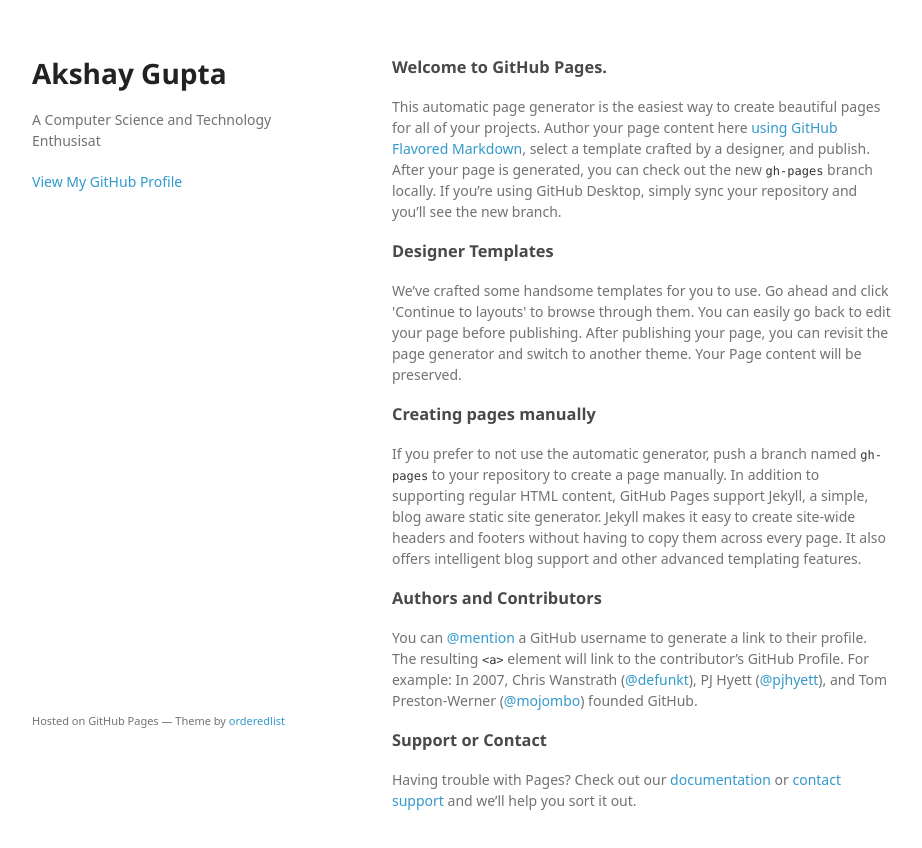
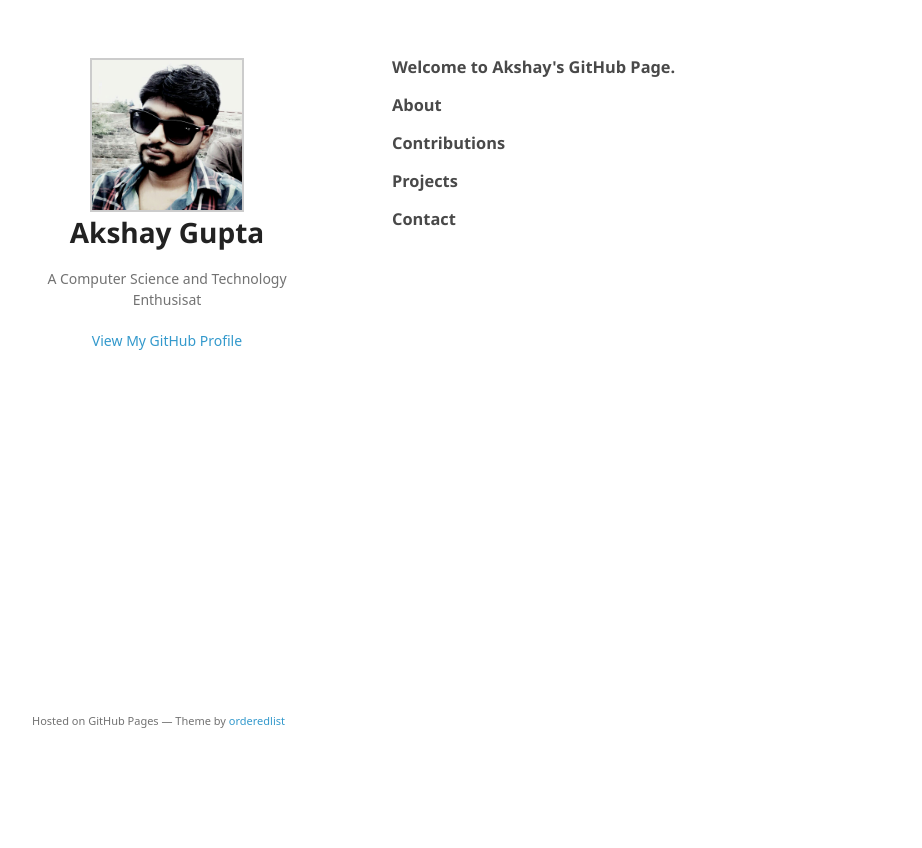
Before and after one commit to GuptaAkshay/GuptaAkshay.github.io, a plain HTML site: page index.html in a window 1280 px wide. Shown: the whole page, without its empty margins (178-1100 px from the left). After the commit the page ends 800 px from the top, so only its background shows below. Drawn offline with Linux system fonts and the light colour scheme; a web font is replaced by a local one.

Commit message:
logo resized

```diff
--- a/index.html
+++ b/index.html
@@ -3,7 +3,7 @@
   <head>
     <meta charset="utf-8">
     <meta http-equiv="X-UA-Compatible" content="chrome=1">
-    <title>Akshay Gupta by GuptaAkshay</title>
+    <title>Akshay Gupta-CS Enthusisat</title>
 
     <link rel="stylesheet" href="stylesheets/styles.css">
     <link rel="stylesheet" href="stylesheets/github-light.css">
@@ -15,38 +15,39 @@
   <body>
     <div class="wrapper">
       <header>
-        <h1>Akshay Gupta</h1>
-        <p>A Computer Science and Technology Enthusisat </p>
-
-
-        <p class="view"><a href="https://github.com/GuptaAkshay">View My GitHub Profile</a></p>
+		<div class="info">
+			<img src="images/prof_pic.jpg"/>
+			<h1>Akshay Gupta</h1>
+			<p>A Computer Science and Technology Enthusisat </p>
+			<p class="view"><a href="https://github.com/GuptaAkshay">View My GitHub Profile</a></p>
+		</div>
 
       </header>
       <section>
         <h3>
-<a id="welcome-to-github-pages" class="anchor" href="#welcome-to-github-pages" aria-hidden="true"><span class="octicon octicon-link"></span></a>Welcome to GitHub Pages.</h3>
+<a id="welcome" class="anchor" href="#welcome" aria-hidden="true"><span class="octicon octicon-link"></span></a>Welcome to Akshay's GitHub Page.</h3>
 
-<p>This automatic page generator is the easiest way to create beautiful pages for all of your projects. Author your page content here <a href="https://guides.github.com/features/mastering-markdown/">using GitHub Flavored Markdown</a>, select a template crafted by a designer, and publish. After your page is generated, you can check out the new <code>gh-pages</code> branch locally. If you’re using GitHub Desktop, simply sync your repository and you’ll see the new branch.</p>
+<p></p>
 
 <h3>
-<a id="designer-templates" class="anchor" href="#designer-templates" aria-hidden="true"><span class="octicon octicon-link"></span></a>Designer Templates</h3>
+<a id="about" class="anchor" href="#about" aria-hidden="true"><span class="octicon octicon-link"></span></a>About</h3>
 
-<p>We’ve crafted some handsome templates for you to use. Go ahead and click 'Continue to layouts' to browse through them. You can easily go back to edit your page before publishing. After publishing your page, you can revisit the page generator and switch to another theme. Your Page content will be preserved.</p>
+<p></p>
 
 <h3>
-<a id="creating-pages-manually" class="anchor" href="#creating-pages-manually" aria-hidden="true"><span class="octicon octicon-link"></span></a>Creating pages manually</h3>
+<a id="contributions" class="anchor" href="#contributions" aria-hidden="true"><span class="octicon octicon-link"></span></a>Contributions</h3>
 
-<p>If you prefer to not use the automatic generator, push a branch named <code>gh-pages</code> to your repository to create a page manually. In addition to supporting regular HTML content, GitHub Pages support Jekyll, a simple, blog aware static site generator. Jekyll makes it easy to create site-wide headers and footers without having to copy them across every page. It also offers intelligent blog support and other advanced templating features.</p>
+<p></p>
 
 <h3>
-<a id="authors-and-contributors" class="anchor" href="#authors-and-contributors" aria-hidden="true"><span class="octicon octicon-link"></span></a>Authors and Contributors</h3>
+<a id="projects" class="anchor" href="#projects" aria-hidden="true"><span class="octicon octicon-link"></span></a>Projects</h3>
 
-<p>You can <a href="https://github.com/blog/821" class="user-mention">@mention</a> a GitHub username to generate a link to their profile. The resulting <code>&lt;a&gt;</code> element will link to the contributor’s GitHub Profile. For example: In 2007, Chris Wanstrath (<a href="https://github.com/defunkt" class="user-mention">@defunkt</a>), PJ Hyett (<a href="https://github.com/pjhyett" class="user-mention">@pjhyett</a>), and Tom Preston-Werner (<a href="https://github.com/mojombo" class="user-mention">@mojombo</a>) founded GitHub.</p>
+<p></p>
 
 <h3>
-<a id="support-or-contact" class="anchor" href="#support-or-contact" aria-hidden="true"><span class="octicon octicon-link"></span></a>Support or Contact</h3>
+<a id="contact" class="anchor" href="#contact" aria-hidden="true"><span class="octicon octicon-link"></span></a>Contact</h3>
 
-<p>Having trouble with Pages? Check out our <a href="https://help.github.com/pages">documentation</a> or <a href="https://github.com/contact">contact support</a> and we’ll help you sort it out.</p>
+<p></p>
       </section>
       <footer>
         <p><small>Hosted on GitHub Pages &mdash; Theme by <a href="https://github.com/orderedlist">orderedlist</a></small></p>
--- a/stylesheets/styles.css
+++ b/stylesheets/styles.css
@@ -322,3 +322,12 @@ footer {
     color:#444;
   }
 }
+.info{
+	text-align:center;
+}
+
+.info img{
+	width:150px;
+	height:150px;
+	border:2px solid #ccc;
+}
```
Also changed, not shown: images/prof_pic.JPG (added).
